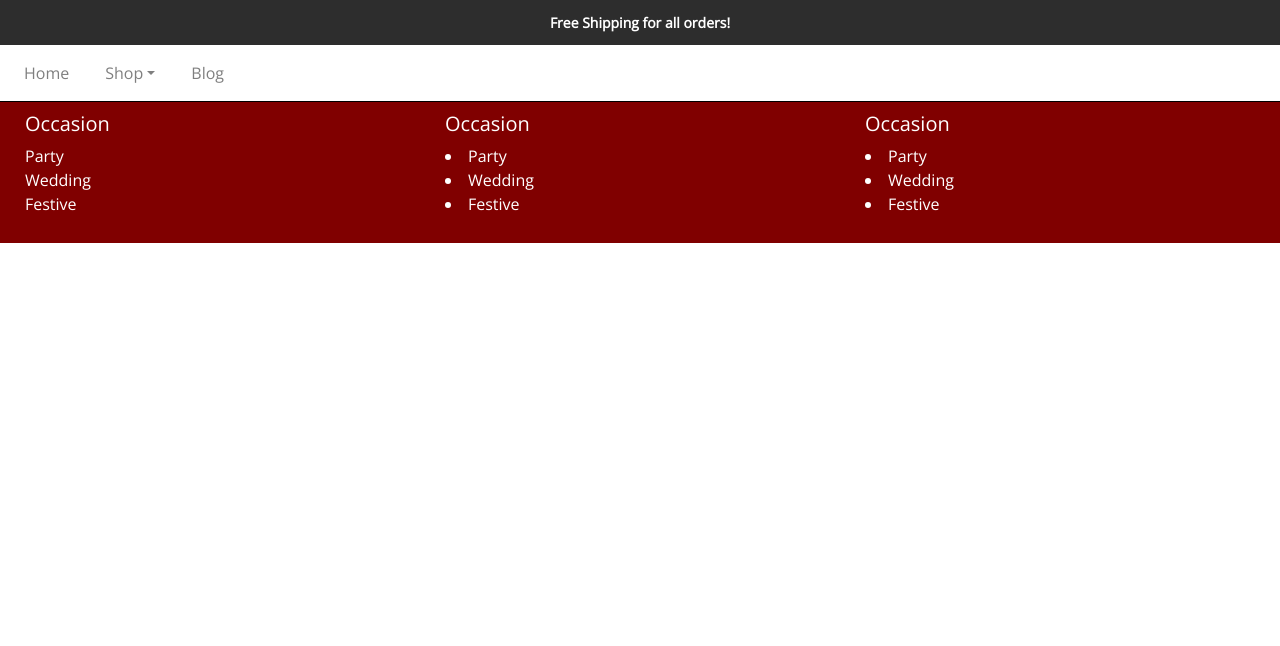
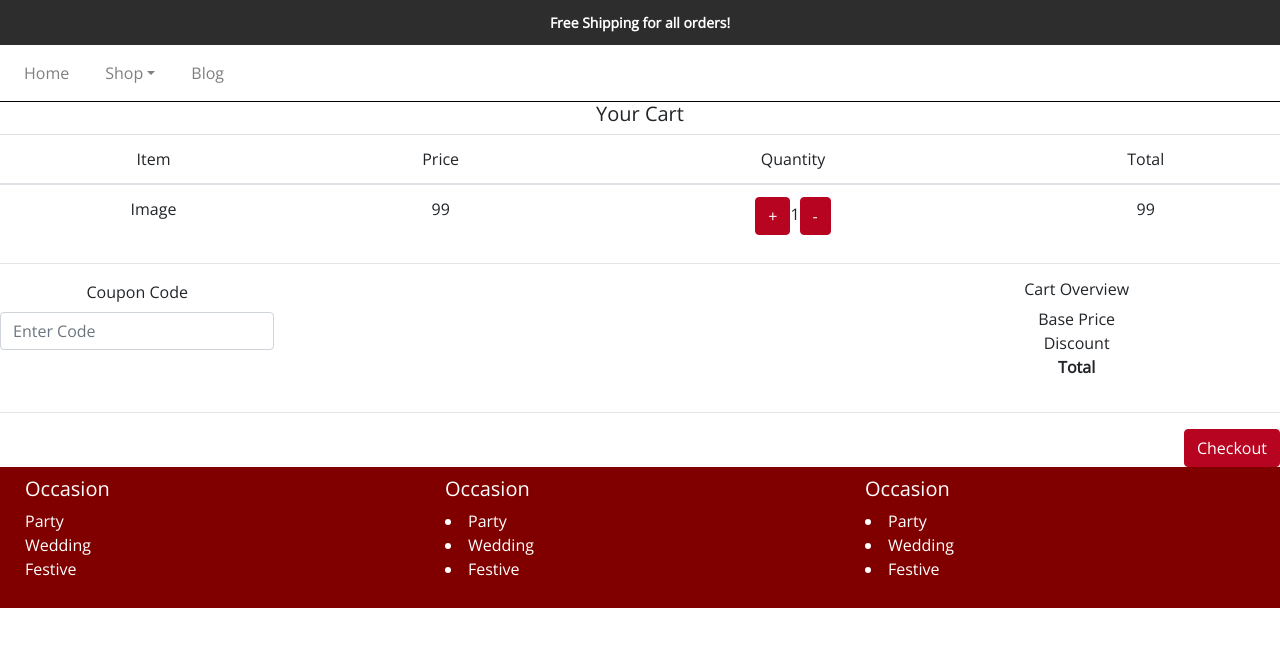
Before and after one commit to yug-shah0106/Inaya, a React (Create React App) app: page /cart in a window 1280 px wide. Shown: the top 646 px of the page. Built offline with nearby package versions, Linux system fonts and the light colour scheme.

Commit message:
Added cart view page.

```diff
--- a/src/Component/Router/Routes.jsx
+++ b/src/Component/Router/Routes.jsx
@@ -3,6 +3,7 @@ import { Switch, Route } from 'react-router-dom';
 import Home from './../LandingPage.jsx';
 import ProductDetail from './../ProductDetail.jsx';
 import ProductListing from './../ProductListing.jsx';
+import CartView from "../cart_details/CartView";
 // import Lisitingpage from './../Listingpage.jsx';
 // import Form from './../Form.jsx';
 
@@ -14,10 +15,11 @@ import ProductListing from './../ProductListing.jsx';
 const Main = () => (
   <main>
     <Switch>
-      <Route exact path='/' component={Home}/>
-      <Route exact path='/product/:id' component={ProductDetail}/>
-      <Route exact path='/productListing' component={ProductListing}/>
-      <Route exact path='/productListing/:name' component={ProductListing}/>
+      <Route exact path='/' component={Home} />
+      <Route exact path='/product/:id' component={ProductDetail} />
+      <Route exact path='/productListing' component={ProductListing} />
+      <Route exact path='/productListing/:name' component={ProductListing} />
+      <Route exact path="/cart" component={CartView} />
     </Switch>
   </main>
 )
--- /dev/null
+++ b/src/Component/cart_details/CartView.jsx
@@ -0,0 +1,92 @@
+import React, { useState } from "react";
+import {
+  Button,
+  Table,
+  Row,
+  Col,
+  Form
+} from "react-bootstrap";
+import { cloneDeep } from "lodash";
+
+
+function CartView() {
+
+  const [cartItem, setCartItem] = useState([{
+    name: "test",
+    image: "",
+    details: "",
+    price: 99,
+    qty: 1
+  }]);
+
+  function handleAddQty(obj) {
+    obj.qty += 1;
+    setCartItem(cloneDeep(cartItem));
+  }
+
+  function handleRemoveQty(obj) {
+    if (obj.qty !== 1) {
+      obj.qty -= 1;
+      setCartItem(cloneDeep(cartItem));
+    }
+  }
+
+  return (
+    <div className="text-center">
+      <h5>Your Cart</h5>
+      <Table>
+        <thead>
+          <tr>
+            <th>Item</th>
+            <th>Price</th>
+            <th>Quantity</th>
+            <th>Total</th>
+          </tr>
+        </thead>
+        <tbody>
+          {
+            cartItem.map((obj, index) => (
+              <tr key={obj.name}>
+                <td>Image</td>
+                <td>{obj.price}</td>
+                <td>
+                  <Button size="xs" onClick={(e) => { handleAddQty(obj) }}>+</Button>
+                  {obj.qty}
+                  <Button size="xs" onClick={(e) => { handleRemoveQty(obj) }}>-</Button>
+                </td>
+                <td>{obj.qty * obj.price}</td>
+              </tr>
+            ))
+          }
+        </tbody>
+      </Table>
+      <hr />
+      <Row>
+        <Col sm={8}>
+          <Form>
+            <Form.Row>
+              <Form.Group as={Col} sm={4} controlId="coupon_code">
+                <Form.Label>Coupon Code</Form.Label>
+                <Form.Control type="text" placeholder="Enter Code" />
+              </Form.Group>
+            </Form.Row>
+          </Form>
+        </Col>
+        <Col sm={4}>
+          <h6>Cart Overview</h6>
+          <ul>
+            <li><span>Base Price</span></li>
+            <li><span>Discount</span></li>
+            <li><span><b>Total</b></span></li>
+          </ul>
+        </Col>
+      </Row>
+      <hr />
+      <div className="text-right">
+        <Button>Checkout</Button>
+      </div>
+    </div>
+  )
+}
+
+export default CartView;
```
